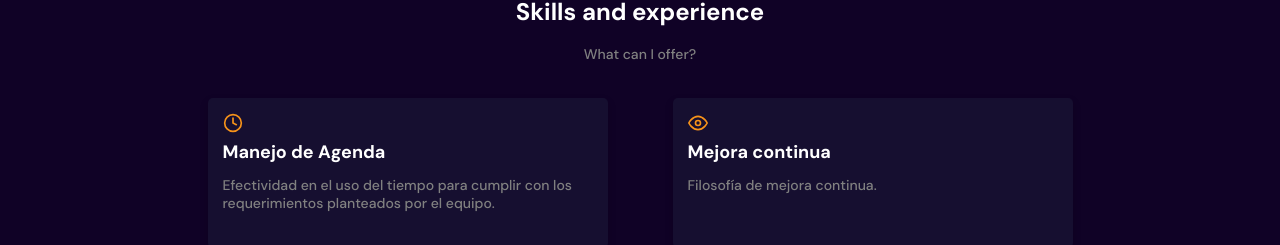
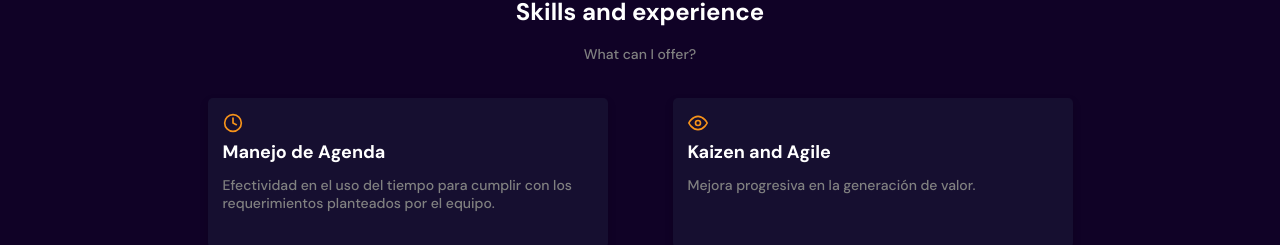
Before and after one commit to MatiasCeb/mobileFirst, a React (Create React App) app: page / in a window 1280 px wide. Shown: the part 1350-1595 px from the top of the page. Built offline with nearby package versions, Linux system fonts and the light colour scheme.

Commit message:
experience

```diff
--- a/src/components/shared/products.js
+++ b/src/components/shared/products.js
@@ -8,9 +8,9 @@ export const products =
         },
         {
             id: 1,
-            title:'Mejora continua',
+            title:'Kaizen and Agile',
             image:'/assets/icons/eye.svg',
-            text:'Filosofía de mejora continua.',
+            text:'Mejora progresiva en la generación de valor.',
         },
         {
             id: 2,
```
